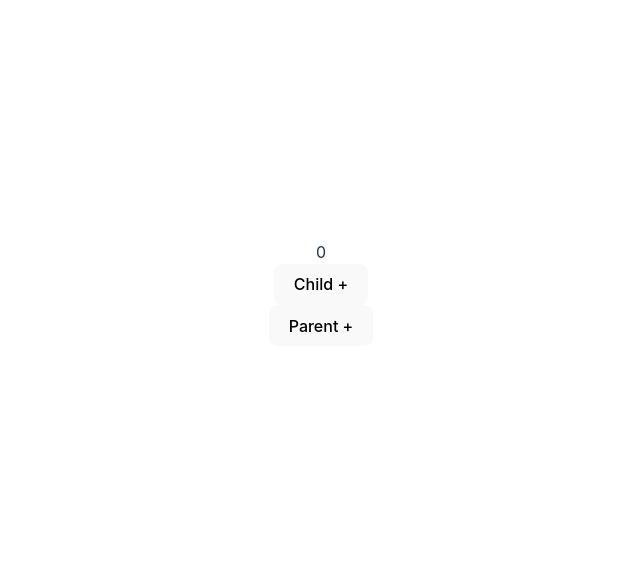
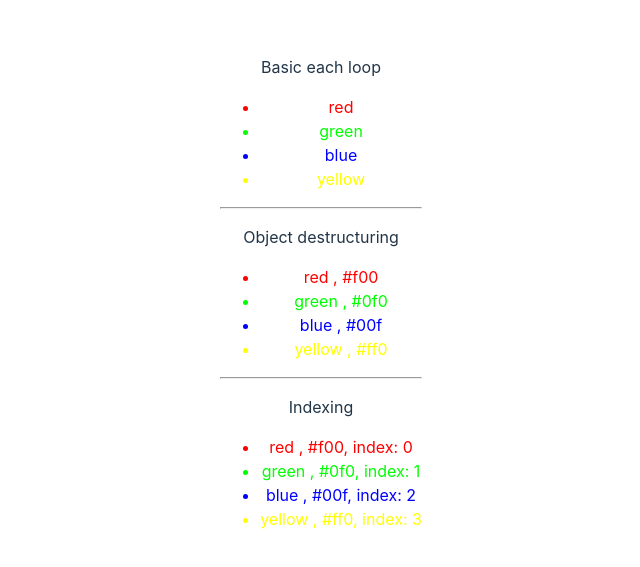
Before and after one commit to MaheshB77/first-svelte-app, a Svelte app: page / in a window 1280 px wide. Shown: the part 107-674 px from the top of the page, without its empty margins (319-959 px from the left). Built offline with nearby package versions, Linux system fonts and the light colour scheme.

Commit message:
Added basic each loop

```diff
--- a/src/App.svelte
+++ b/src/App.svelte
@@ -13,6 +13,7 @@
   import EventDispatcher from "./components/3-events/EventDispatcher.svelte";
   import Fundamentals from "./components/1-fundamentals/Fundamentals.svelte";
   import ReactiveStatements from "./components/2-reactive-statements/ReactiveStatements.svelte";
+    import EachBlock from "./components/6-each-block/EachBlock.svelte";
 </script>
 
 <!-- <Fundamentals/> -->
@@ -50,4 +51,7 @@
 <!-- <BindThis /> -->
 
 <!-- Bind this (Component) -->
-<BindThisParent />
+<!-- <BindThisParent /> -->
+
+<!-- Each block -->
+<EachBlock />
--- /dev/null
+++ b/src/components/6-each-block/EachBlock.svelte
@@ -0,0 +1,33 @@
+<script lang="ts">
+    let colors: any[] = [
+        { name: 'red', hex: '#f00' },
+        { name: 'green', hex: '#0f0' },
+        { name: 'blue', hex: '#00f' },
+        { name: 'yellow', hex: '#ff0' }
+    ];
+</script>
+
+<div class="">
+    <p>Basic each loop</p>
+    <ul>
+        {#each colors as color}
+            <li style="color: {color.hex};">{color.name}</li>
+        {/each}
+    </ul>
+    <hr>
+
+    <p>Object destructuring</p>
+    <ul>
+        {#each colors as { name, hex }}
+            <li style="color: {hex};">{name} , {hex}</li>
+        {/each}
+    </ul>
+    <hr>
+
+    <p>Indexing</p>
+    <ul>
+        {#each colors as color, i}
+            <li style="color: {color.hex};">{color.name} , {color.hex}, index: {i}</li>
+        {/each}
+    </ul>
+</div>
```
